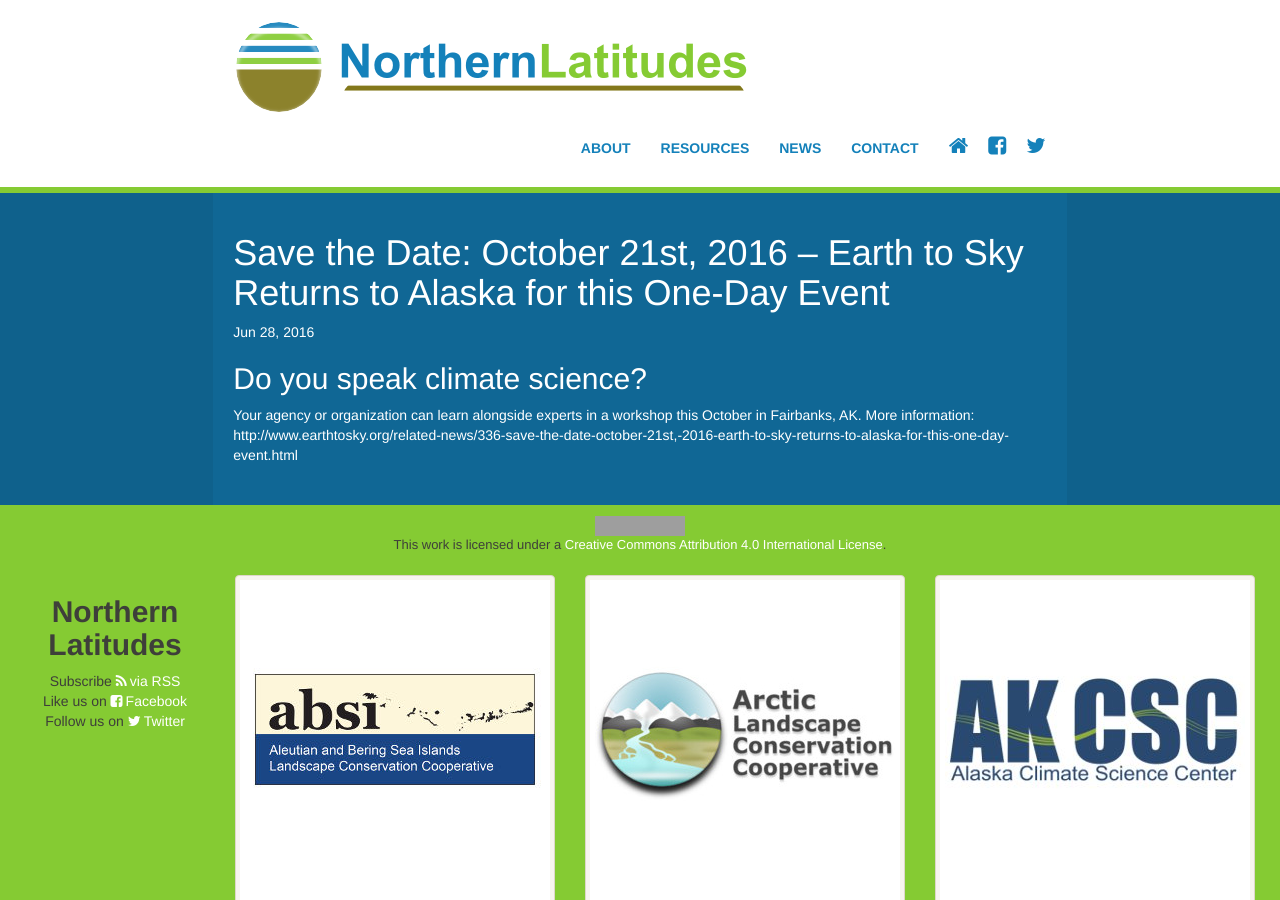
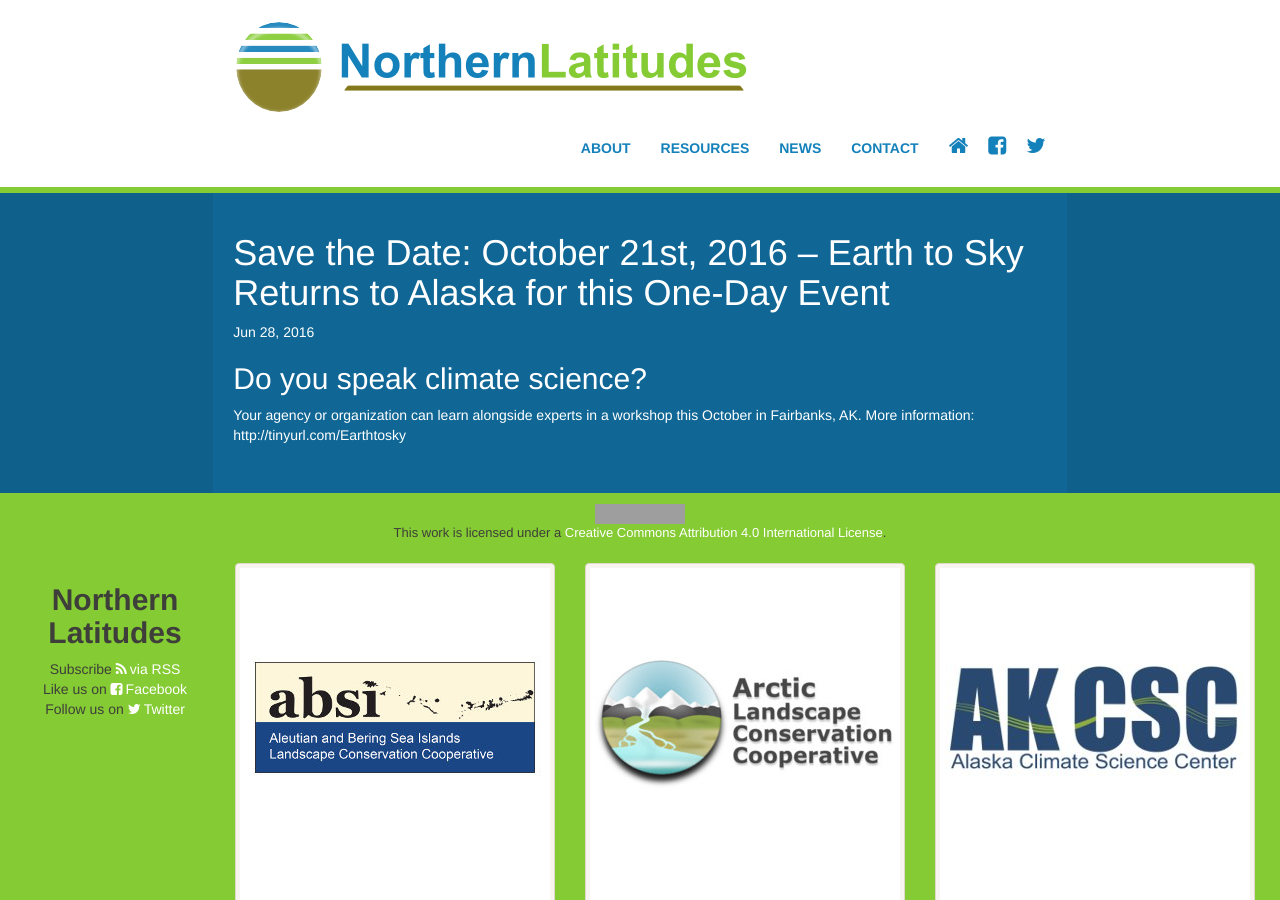
Before and after one commit to northern-latitudes/northern-latitudes.github.io, a Jekyll site: the page built from _posts/2016-06-28-save-the-date-october-21st-2016-earth-to-sky-returns-to-alaska-for-this-one-day-event.md, in a window 1280 px wide and 900 px high. Built offline with Jekyll 4.4.1, drawn with Linux system fonts in a browser that asks for light colours; nearby versions of some CDN libraries; some of the changed lines change nothing that is shown; grey boxes are pictures that could not be loaded.

Commit message:
Updated 2016-06-28-save-the-date-october-21st-2016-earth-to-sky-returns-to-alaska-for-this-one-day-event.md

```diff
--- a/_posts/2016-06-28-save-the-date-october-21st-2016-earth-to-sky-returns-to-alaska-for-this-one-day-event.md
+++ b/_posts/2016-06-28-save-the-date-october-21st-2016-earth-to-sky-returns-to-alaska-for-this-one-day-event.md
@@ -10,4 +10,4 @@
 ---
 ## Do you speak climate science?
 Your agency or organization can learn alongside experts in a workshop this October in Fairbanks, AK.
-More information: http://www.earthtosky.org/related-news/336-save-the-date-october-21st,-2016-earth-to-sky-returns-to-alaska-for-this-one-day-event.html
+More information: http://tinyurl.com/Earthtosky
```
